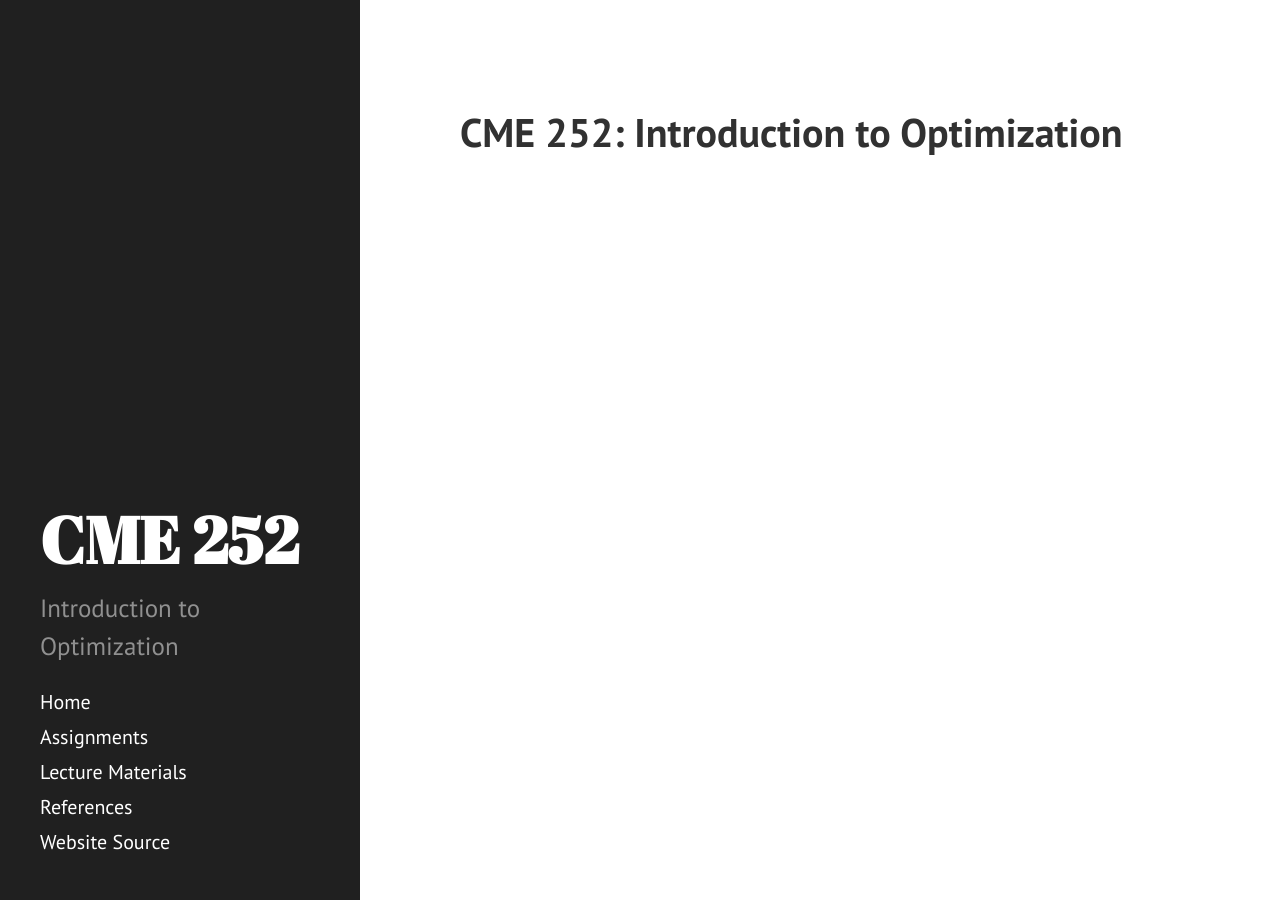
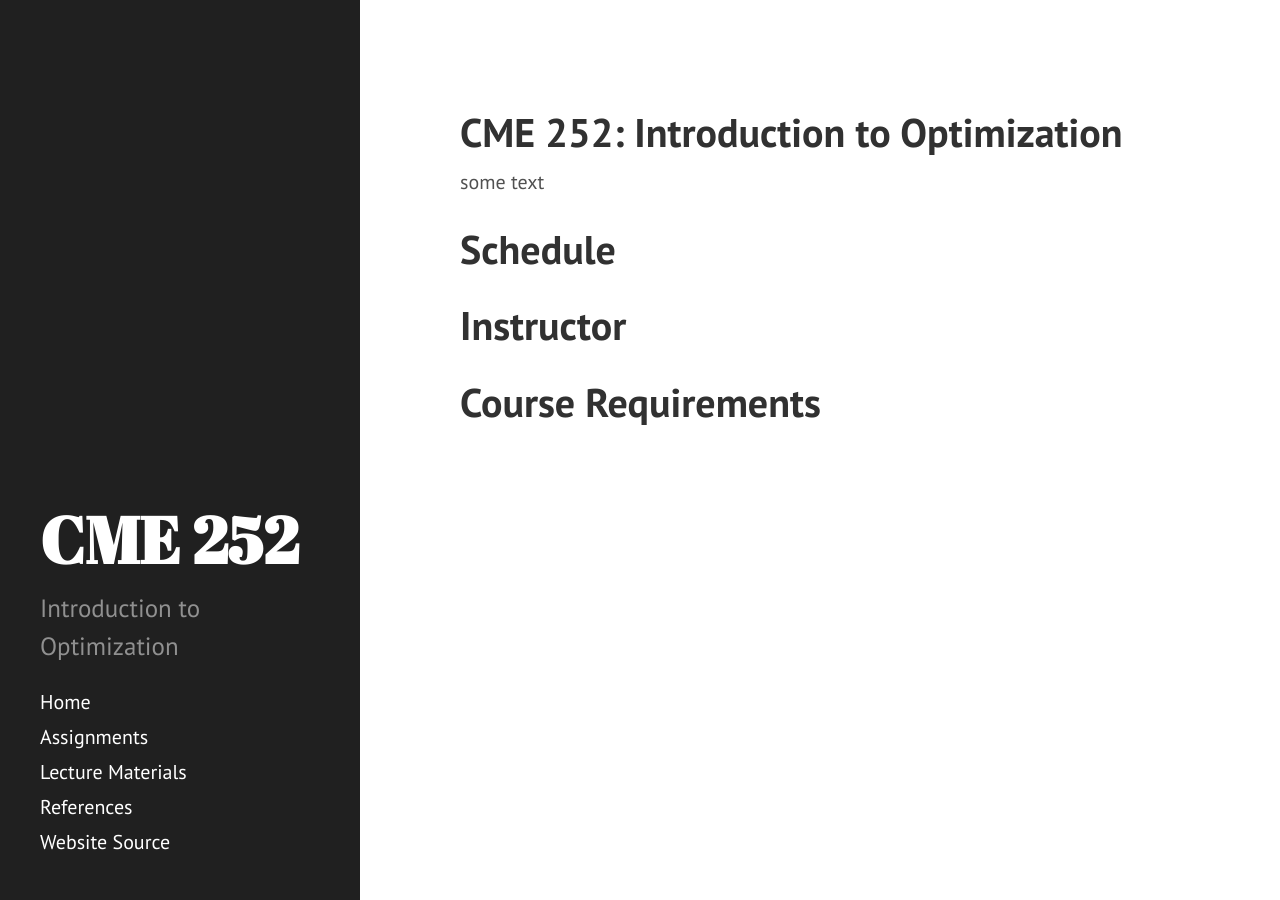
Before and after one commit to ajfriend/cme252, a Jekyll site: the page built from index.md, in a window 1280 px wide. Built offline with Jekyll 4.4.1, drawn with Linux system fonts in a browser that asks for light colours; Markdown is read by kramdown in place of the engine named in the settings.

Commit message:
front page

```diff
--- a/index.md
+++ b/index.md
@@ -4,3 +4,11 @@ title: Home
 ---
 
 # CME 252: Introduction to Optimization
+
+some text
+
+# Schedule
+
+# Instructor
+
+# Course Requirements
```
